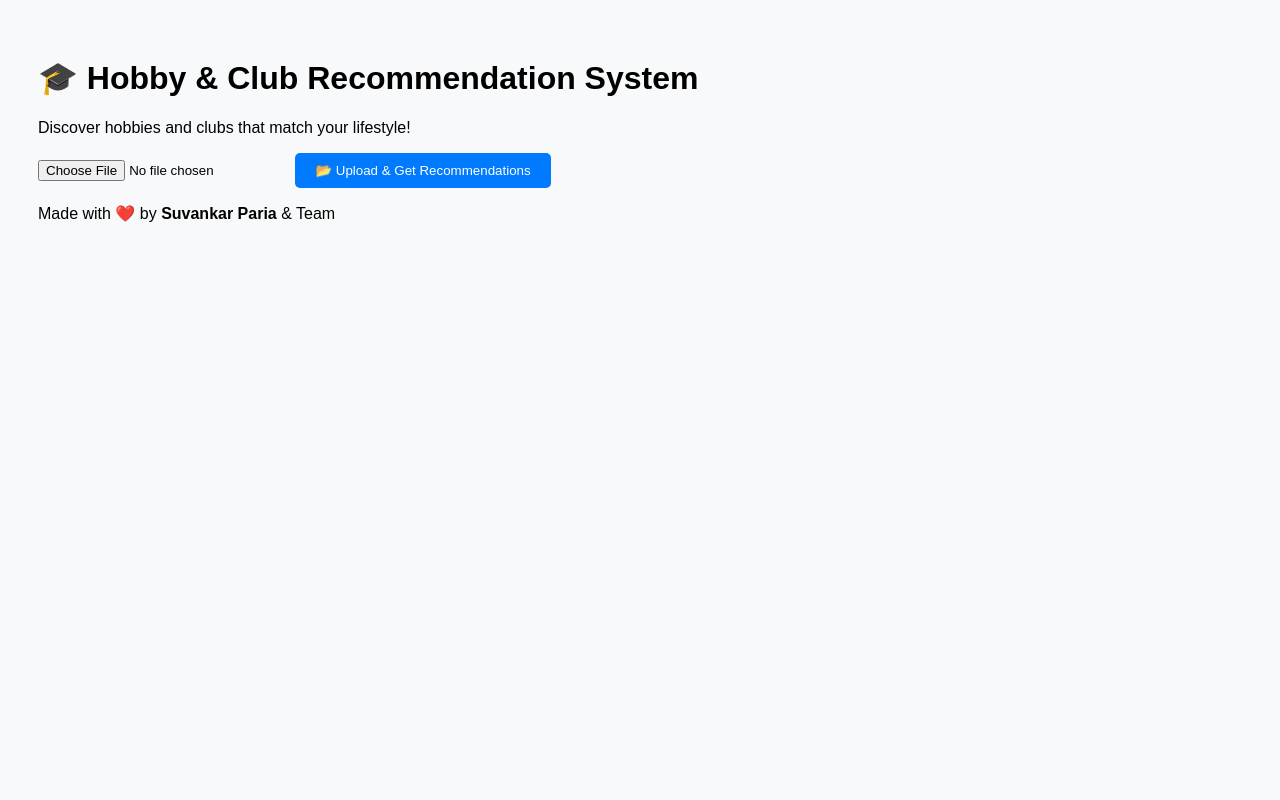
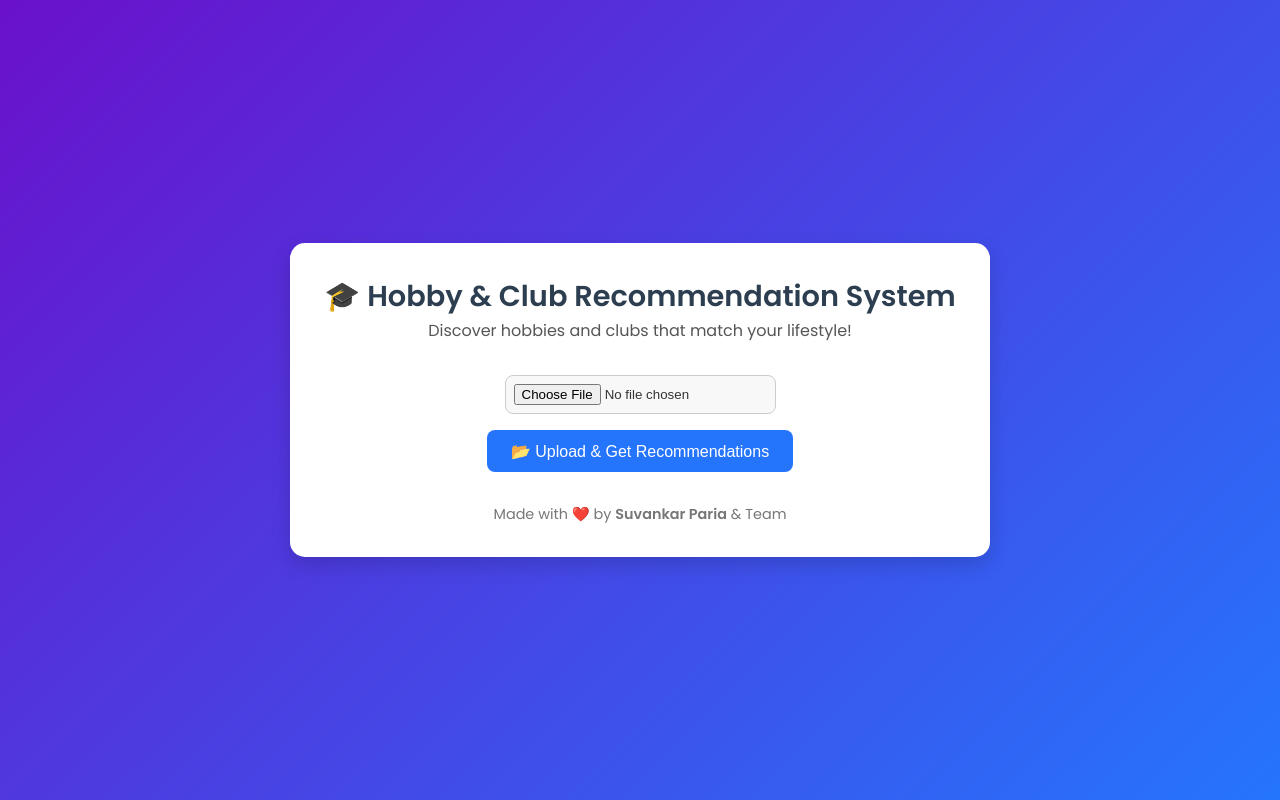
Before and after one commit to Suvankar77777/MLWebsiteProject, a Flask app: page / in a window 1280 px wide. Run offline with Flask 3, Linux system fonts and the light colour scheme.

Commit message:
Update style.css

```diff
--- a/static/style.css
+++ b/static/style.css
@@ -1,23 +1,101 @@
+* {
+  box-sizing: border-box;
+  margin: 0;
+  padding: 0;
+}
+
 body {
-  font-family: Arial, sans-serif;
-  background-color: #f8f9fa;
-  padding: 30px;
+  font-family: 'Poppins', sans-serif;
+  background: linear-gradient(135deg, #6a11cb, #2575fc);
+  color: #333;
+  min-height: 100vh;
+  display: flex;
+  align-items: center;
+  justify-content: center;
 }
-.container {
+
+.wrapper {
+  background: #fff;
+  width: 90%;
   max-width: 700px;
-  margin: 0 auto;
-  background: white;
-  padding: 20px;
-  border-radius: 10px;
-  box-shadow: 0 0 10px rgba(0,0,0,0.1);
+  padding: 2rem;
+  border-radius: 15px;
+  box-shadow: 0 8px 20px rgba(0, 0, 0, 0.15);
 }
+
+header {
+  text-align: center;
+  margin-bottom: 2rem;
+}
+header h1 {
+  font-size: 1.8rem;
+  color: #2c3e50;
+}
+header p {
+  color: #555;
+  font-size: 1rem;
+}
+
+.upload-form {
+  display: flex;
+  flex-direction: column;
+  align-items: center;
+  gap: 1rem;
+  margin-bottom: 2rem;
+}
+
+input[type="file"] {
+  padding: 0.5rem;
+  border: 1px solid #ccc;
+  border-radius: 8px;
+  background-color: #f8f8f8;
+}
+
 button {
-  background-color: #007bff;
+  background-color: #2575fc;
   color: white;
+  font-size: 1rem;
+  padding: 0.7rem 1.5rem;
   border: none;
-  padding: 10px 20px;
-  border-radius: 5px;
+  border-radius: 8px;
+  cursor: pointer;
+  transition: background 0.3s;
 }
 button:hover {
-  background-color: #0056b3;
+  background-color: #1a5ed0;
 }
+
+.results {
+  background: #f8f9ff;
+  padding: 1rem 1.5rem;
+  border-radius: 10px;
+  box-shadow: inset 0 0 10px rgba(37, 117, 252, 0.1);
+}
+.results h2 {
+  margin-bottom: 1rem;
+  color: #2575fc;
+}
+.results ul {
+  list-style-type: none;
+}
+.results li {
+  background: #eaf0ff;
+  margin: 0.5rem 0;
+  padding: 0.5rem 1rem;
+  border-radius: 8px;
+  font-weight: 500;
+  color: #333;
+  animation: fadeIn 0.5s ease-in;
+}
+
+@keyframes fadeIn {
+  from { opacity: 0; transform: translateY(10px); }
+  to { opacity: 1; transform: translateY(0); }
+}
+
+footer {
+  text-align: center;
+  margin-top: 2rem;
+  font-size: 0.9rem;
+  color: #777;
+}
```
